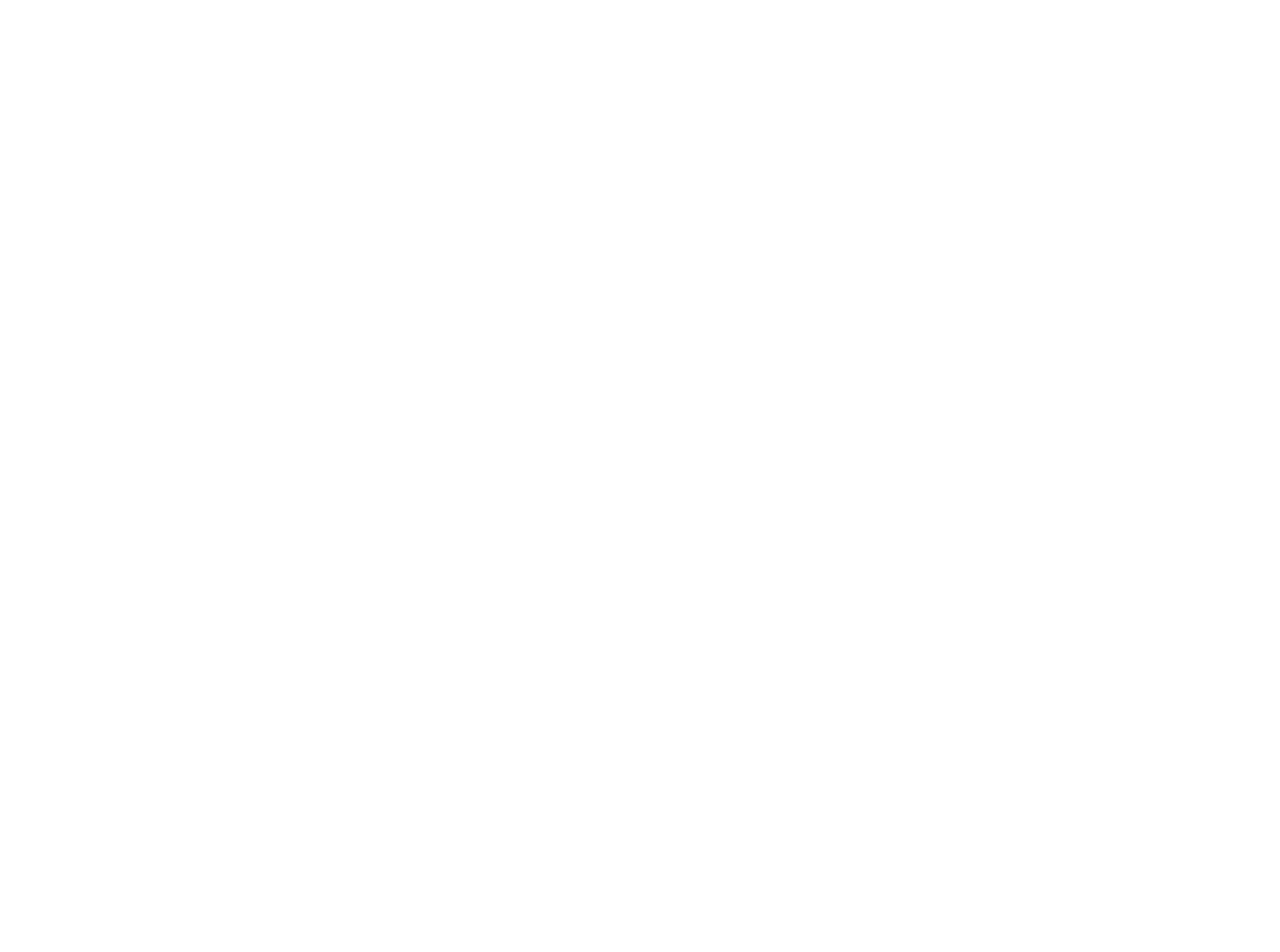
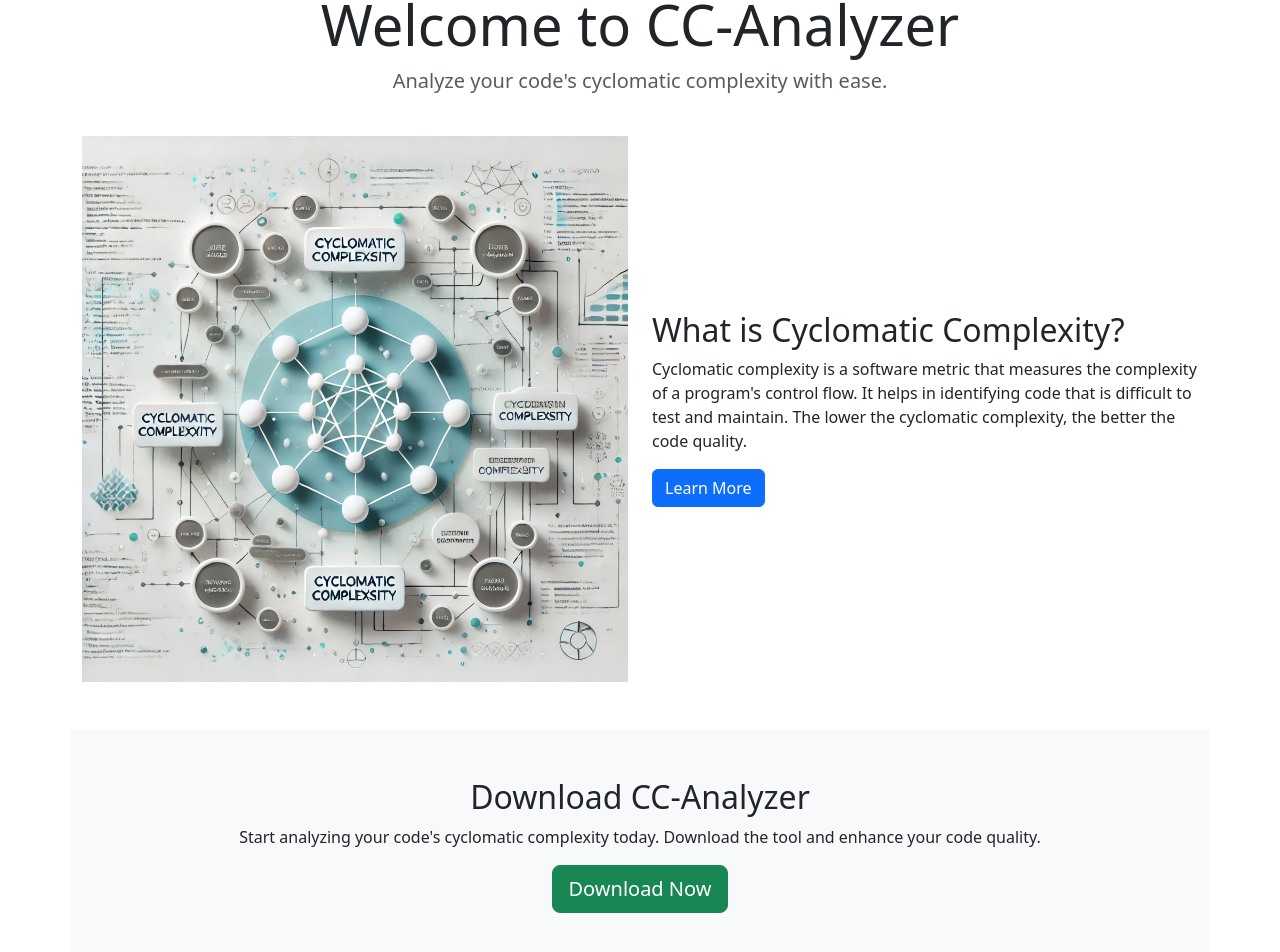
Before and after one commit to Sanjan-rao/Cyclomatic-Complexity-Analyzer, a React (Vite) app in the folder Website/: page / in a window 1280 px wide. Shown: the part 113-1065 px from the top of the page. Before the commit the page ends 800 px from the top, so only its background shows below. Built offline with nearby package versions, Linux system fonts and the light colour scheme.

Commit message:
Website phase 1 done

```diff
--- a/Website/src/App.jsx
+++ b/Website/src/App.jsx
@@ -2,13 +2,14 @@
 import { BrowserRouter as Router, Routes, Route } from 'react-router-dom';
 import CyclomaticComplexity from './components/CyclomaticComplexity';
 import DownloadPage from './components/DownloadPage';
+import HomePage from './components/Home';
 
 const App = () => {
   return (
     <Router>
       <div>
         <Routes>
-          <Route path="/" element={<Navbar />} />
+          <Route path="/" element={<><Navbar /><HomePage/></>} />
           <Route path="/cc-complexity" element={<><Navbar /><CyclomaticComplexity /></>} />
           <Route path="/download" element={<><Navbar /><DownloadPage /></>} />
         </Routes>
--- /dev/null
+++ b/Website/src/components/Home.jsx
@@ -0,0 +1,66 @@
+import React from 'react';
+import Container from 'react-bootstrap/Container';
+import Row from 'react-bootstrap/Row';
+import Col from 'react-bootstrap/Col';
+import Button from 'react-bootstrap/Button';
+import Image from 'react-bootstrap/Image';
+
+const HomePage = () => {
+  return (
+    <>
+      <Container className="text-center mt-5">
+        {/* Header Section */}
+        <Row className="mb-4">
+          <Col>
+            <h1 className="display-4">Welcome to CC-Analyzer</h1>
+            <p className="lead text-muted">
+              Analyze your code's cyclomatic complexity with ease.
+            </p>
+          </Col>
+        </Row>
+
+        {/* About Section */}
+        <Row className="align-items-center mb-5">
+          <Col md={6}>
+            <Image src="/complexity-chart.png" alt="Cyclomatic Complexity Chart" fluid />
+          </Col>
+          <Col md={6} className="text-md-start">
+            <h2>What is Cyclomatic Complexity?</h2>
+            <p>
+              Cyclomatic complexity is a software metric that measures the
+              complexity of a program's control flow. It helps in identifying
+              code that is difficult to test and maintain. The lower the
+              cyclomatic complexity, the better the code quality.
+            </p>
+            <Button href="/cc-complexity" variant="primary">
+              Learn More
+            </Button>
+          </Col>
+        </Row>
+
+        {/* Download Section */}
+        <Row className="text-center bg-light py-5">
+          <Col>
+            <h2>Download CC-Analyzer</h2>
+            <p>
+              Start analyzing your code's cyclomatic complexity today.
+              Download the tool and enhance your code quality.
+            </p>
+            <Button href="/download" variant="success" size="lg">
+              Download Now
+            </Button>
+          </Col>
+        </Row>
+
+        {/* Footer */}
+        <Row className="mt-5">
+          <Col>
+            <p className="text-muted">&copy; 2025 CC-Analyzer. All rights reserved.</p>
+          </Col>
+        </Row>
+      </Container>
+    </>
+  );
+};
+
+export default HomePage;
```
Also changed, not shown: Website/public/complexity-chart.png (added).
